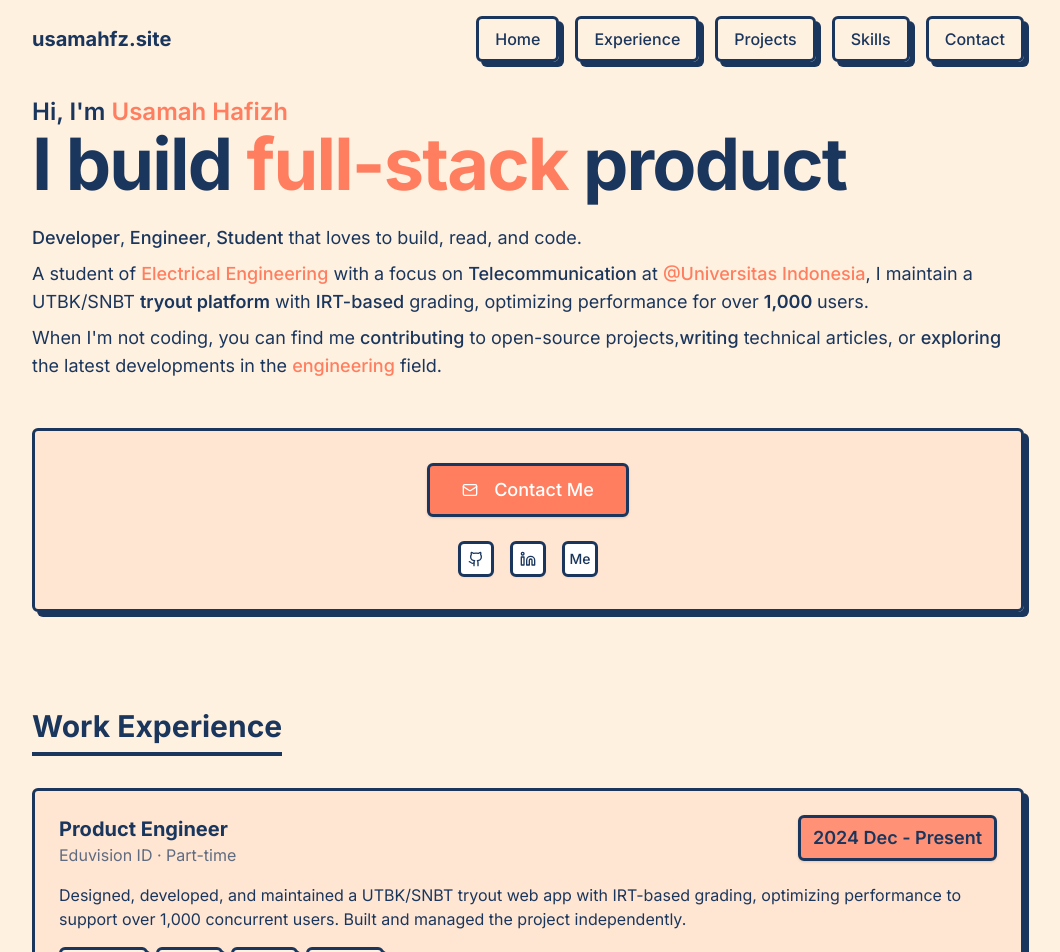
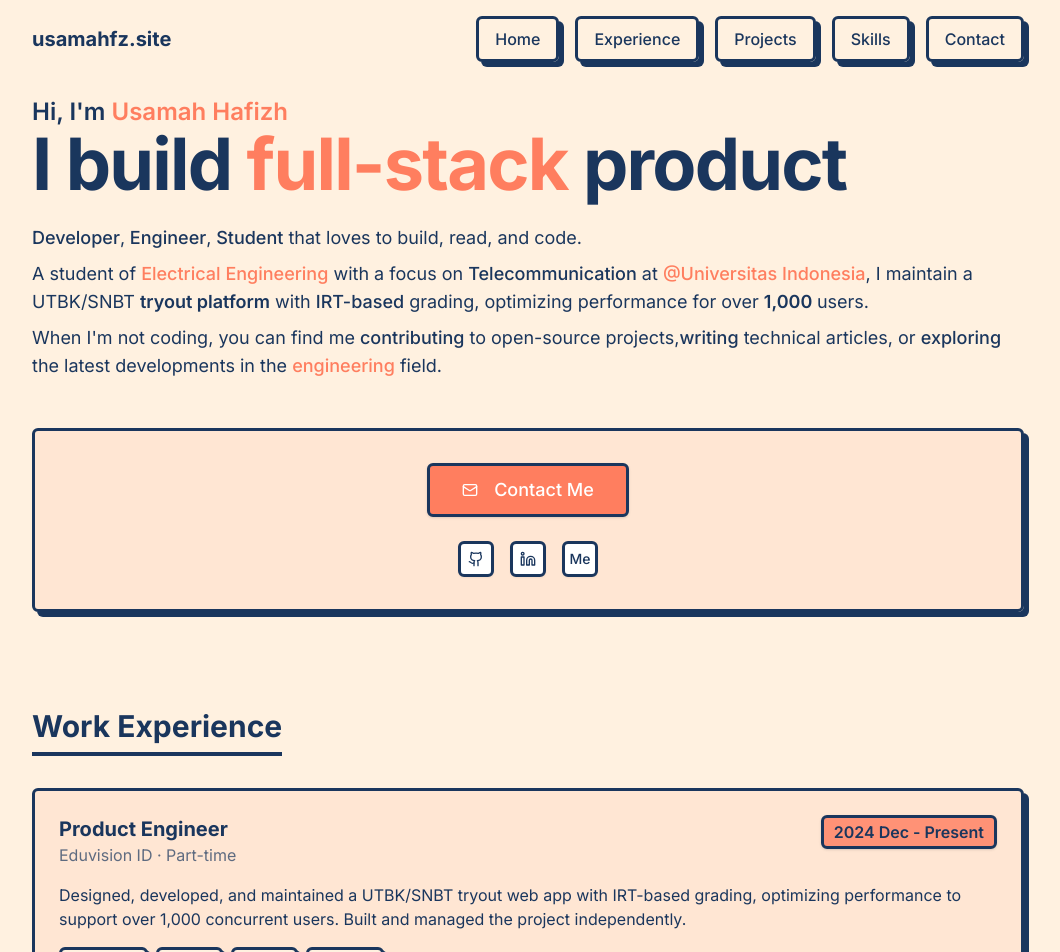
Before and after one commit to Mahusaa/portofolio, a Next.js app: page / in a window 1280 px wide. Shown: the top 952 px of the page, without its empty margins (112-1172 px from the left). Built offline with nearby package versions, Linux system fonts and the light colour scheme.

Commit message:
[fix] badge in experience

```diff
--- a/src/components/ExperienceCard.tsx
+++ b/src/components/ExperienceCard.tsx
@@ -17,7 +17,7 @@ const ExperienceCard: React.FC<ExperienceCardProps> = ({ title, company, duratio
             <h3 className="text-xl font-bold">{title}</h3>
             <p className="text-navy/70">{company} · {positionType}</p>
           </div>
-          <Badge className="px-2 py-1 md:px-3 md:py-1.5 text-sm md:text-base lg:text-lg bg-coral/80 text-navy border-[3px] border-navy rounded-md shadow-brutal-sm-navy md:shadow-brutal-md-navy lg:shadow-brutal-lg-navy hover:bg-coral">
+          <Badge className="bg-coral/80 text-navy border-3 border-navy rounded-md shadow-brutal-sm-navy hover:bg-coral sm:text-sm md:text-base">
             {duration}
           </Badge>
         </div>
```
